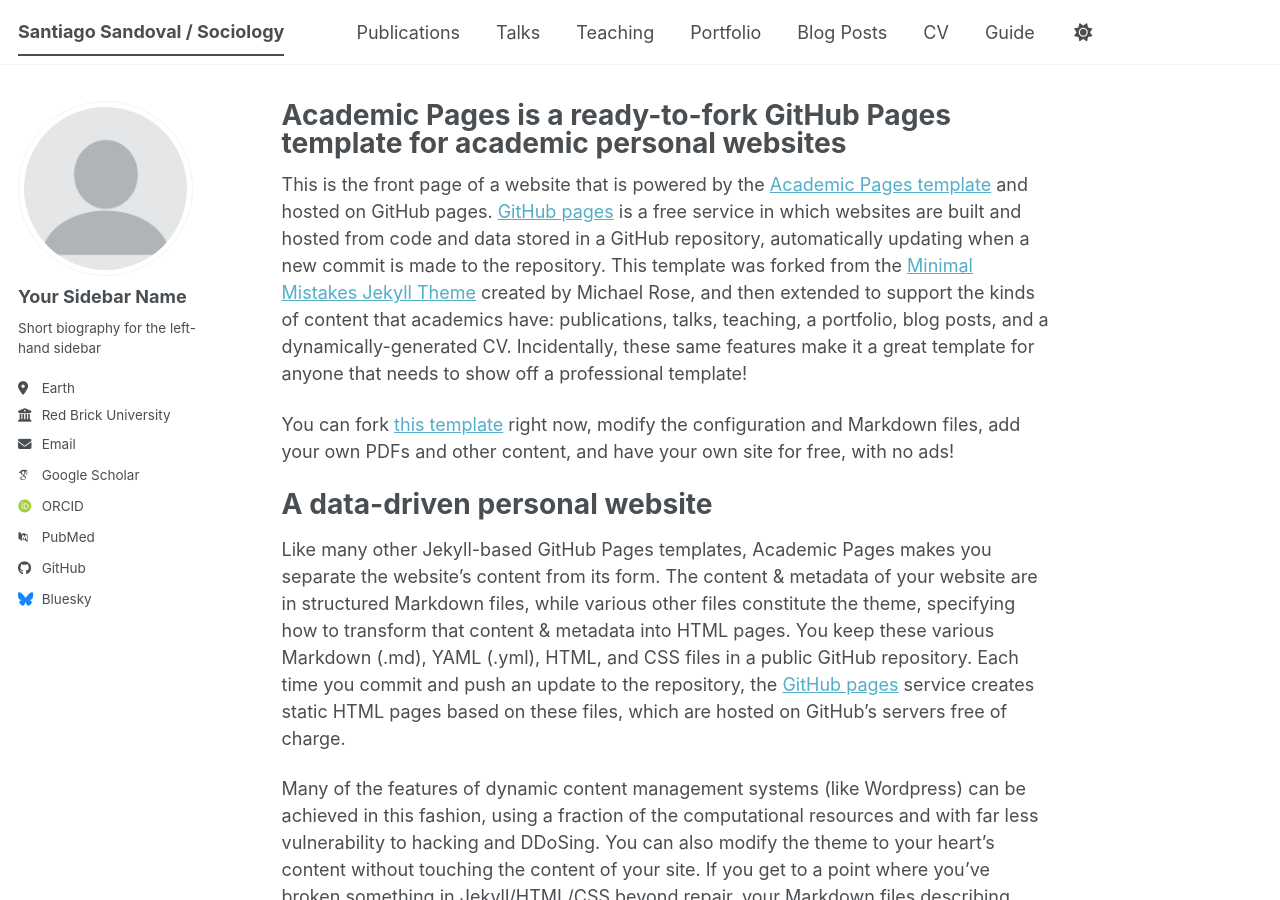
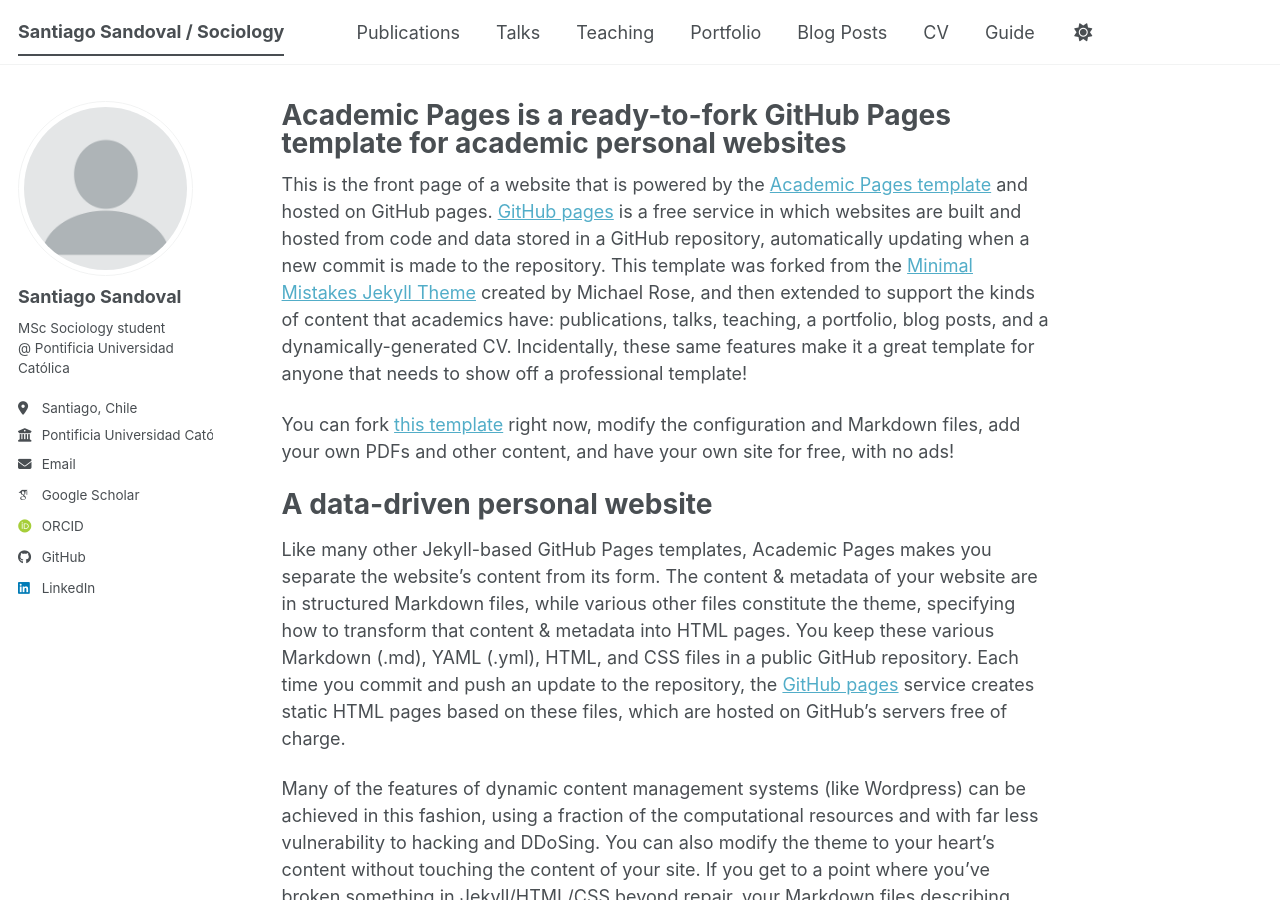
Before and after one commit to s-sandoval/s-sandoval.github.io, a Jekyll site: the page built from _pages/about.md, in a window 1280 px wide and 900 px high. Built offline with Jekyll 4.4.1, drawn with Linux system fonts in a browser that asks for light colours; some web fonts are replaced; a script bundle is joined from its source files by our own code; library files that are not in the unit come from our copies.

Commit message:
Update _config.yml

```diff
--- a/_config.yml
+++ b/_config.yml
@@ -24,24 +24,24 @@
 author:
   # Biographic information
   avatar           : "profile.png"
-  name             : "Your Sidebar Name"
+  name             : "Santiago Sandoval"
   pronouns         : # example: "she/her"
-  bio              : "Short biography for the left-hand sidebar"
-  location         : "Earth"
-  employer         : "Red Brick University"
+  bio              : "MSc Sociology student @ Pontificia Universidad Católica"
+  location         : "Santiago, Chile"
+  employer         : "Pontificia Universidad Católica de Chile"
   uri              : # URL
-  email            : "none@example.org"
+  email            : "santiago.sandoval@alumni.uc.cl"
 
   # Academic websites
   academia         : # URL
   arxiv            : # URL - Update with the correct link to your profile
-  googlescholar    : "https://scholar.google.com/citations?user=PS_CX0AAAAAJ"
+  googlescholar    : "https://scholar.google.com/citations?user=g_eyeQGUZawC&hl=en"
   inspire-hep      : # URL
   impactstory      : # URL
-  orcid            : "https://orcid.org/yourorcidurl"
+  orcid            : "https://orcid.org/0009-0003-6478-1870"
   semantic         : # URL
   ssrn             : # URL
-  pubmed           : "https://www.ncbi.nlm.nih.gov/pubmed/?term=john+snow"
+  pubmed           : # URL
   researchgate     : # URL
   scopus           : # URL
   zotero           : # URL
@@ -51,13 +51,13 @@
   bitbucket        : # Username - Update with your username on the site
   codepen          : # Username
   dribbble         : # Username
-  github           : "academicpages"
+  github           : "s-sandoval"
   kaggle           : # Username
   stackoverflow    : # User number or user number and name (i.e., use "1" or "1/jeff-atwood")
 
   # Social media
   artstation       : # Username
-  bluesky          : "bsky.app" # Replace this with you Bluesky username
+  bluesky          : # Replace this with you Bluesky username
   facebook         : # Username
   flickr           : # Username
   foursquare       : # Username
@@ -66,7 +66,7 @@
   keybase          : # Username
   instagram        : # Username
   lastfm           : # Username
-  linkedin         : # Username
+  linkedin         : santiago-sandoval-ruiz
   mastodon         : # URL
   medium           : # URL
   pinterest        : # Username
```
